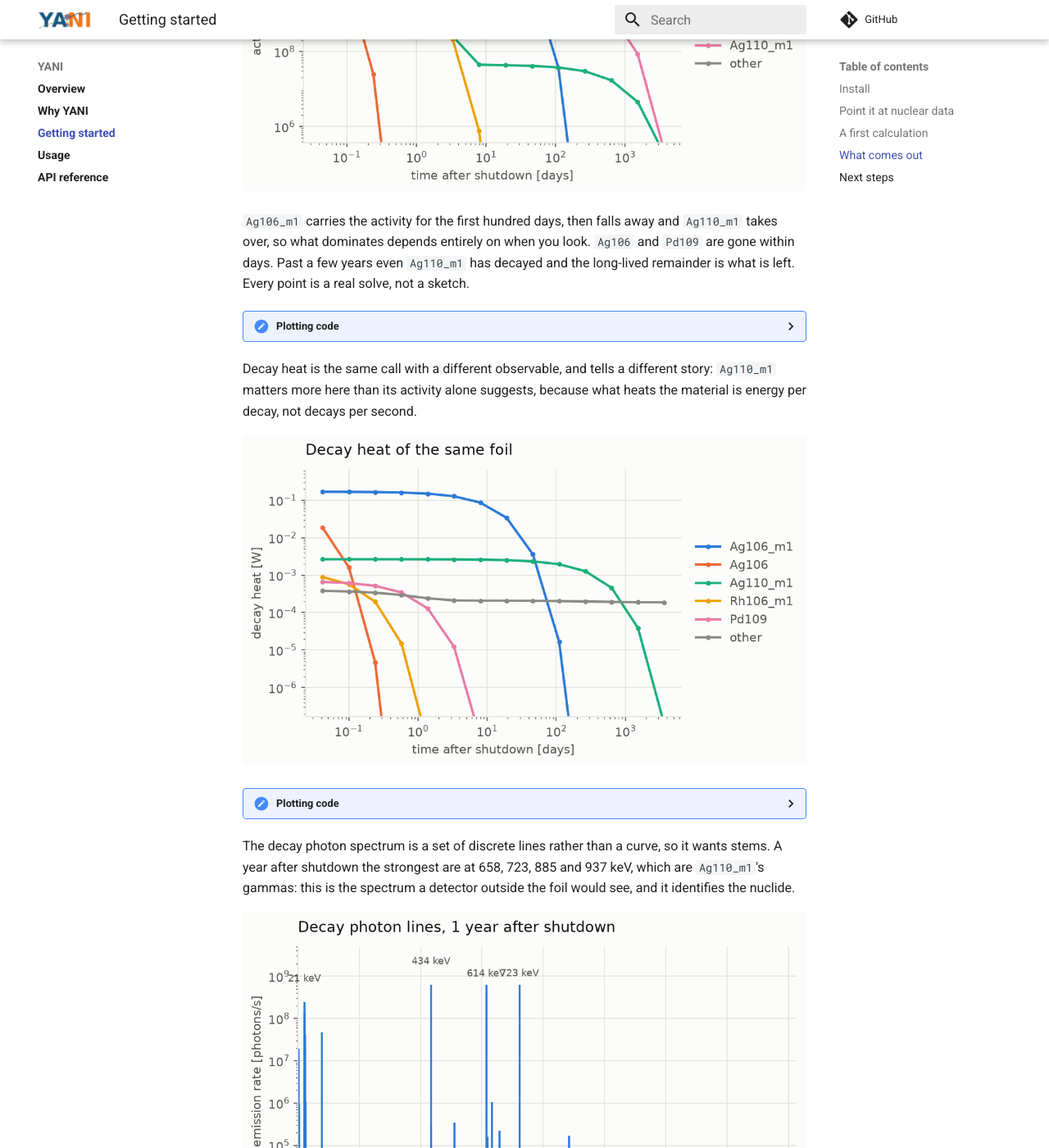
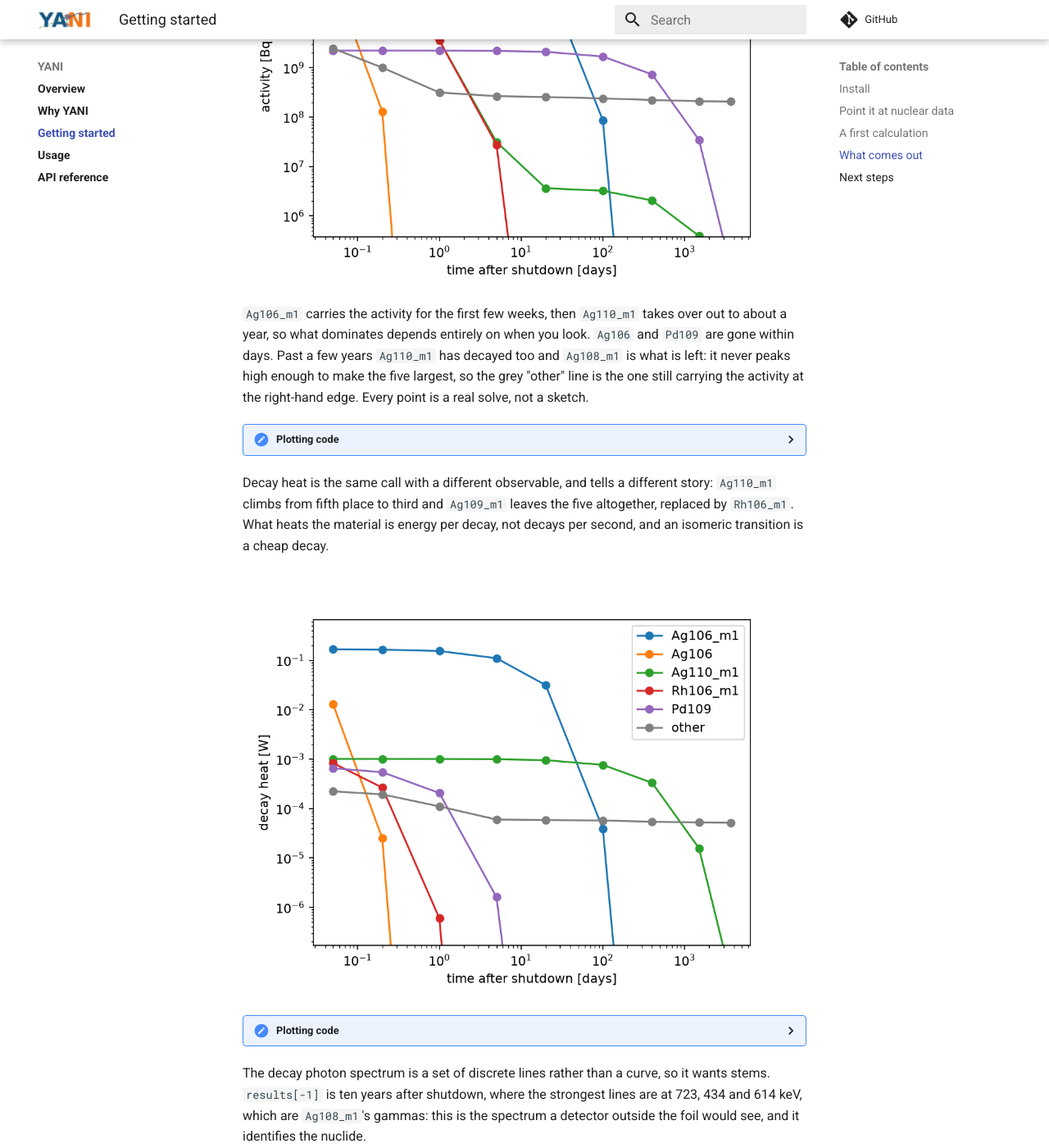
Before and after one commit to fusion-neutronics/yani, an MkDocs documentation site: the page built from docs/getting_started.md, in a window 1280 px wide and 1400 px high, scrolled down 2737 px. Shown: the whole window at 82% size. Built offline with MkDocs 1.6.1 and Material for MkDocs 9.7.7, drawn with Linux system fonts in a browser that asks for light colours; comment, search, counter and statistics services are not loaded.

Commit message:
Correct the plot section against a real solve, and redraw the figures
Every claim here was checked by running the documented example rather
than reasoning about it.

The photon paragraph was wrong about which timestep it described. It
said "a year after shutdown" and named Ag110_m1's 658/885/937 keV
gammas, but the snippet plots `results[-1]`, which is ten years out.
There Ag110_m1 has long decayed and the spectrum is Ag108_m1's, at 723,
434 and 614 keV. Measured identically in six consecutive runs.

The activity handover was also off: Ag106_m1 leads for the first few
weeks, not the first hundred days, and Ag110_m1 holds from there to
about a year. What follows is Ag108_m1, worth naming because it never
peaks high enough to enter the five largest, so at the right-hand edge
the grey "other" line is carrying essentially all of the activity. That
is confusing in a figure unless the text says so.

Decay heat differs from activity by more than emphasis: Ag109_m1 leaves
the top five entirely and Rh106_m1 replaces it, which is the sharper
illustration of energy per decay against decays per second.

The line count drops out of the comment. It is not a stable number, for
reasons in the PR.

Figures redrawn for the 100 day irradiation and the nine sample times.
They are matplotlib's default figure size now, 1036x777 against the
previous 1038x608, because the documented snippet passes no figsize and
the figure on the page should be what the code on the page produces.

```diff
--- a/docs/getting_started.md
+++ b/docs/getting_started.md
@@ -118,11 +118,12 @@ problem appears: which product dominates depends entirely on how long you wait.
 
 ![Activity of the foil, by nuclide, against cooling time](images/activity.png)
 
-`Ag106_m1` carries the activity for the first hundred days, then falls away and
-`Ag110_m1` takes over, so what dominates depends entirely on when you look.
-`Ag106` and `Pd109` are gone within days. Past a few years even `Ag110_m1` has
-decayed and the long-lived remainder is what is left. Every point is a real
-solve, not a sketch.
+`Ag106_m1` carries the activity for the first few weeks, then `Ag110_m1` takes
+over out to about a year, so what dominates depends entirely on when you look.
+`Ag106` and `Pd109` are gone within days. Past a few years `Ag110_m1` has
+decayed too and `Ag108_m1` is what is left: it never peaks high enough to make
+the five largest, so the grey "other" line is the one still carrying the
+activity at the right-hand edge. Every point is a real solve, not a sketch.
 
 <details>
 <summary>Plotting code</summary>
@@ -155,8 +156,9 @@ ax.legend()
 </details>
 
 Decay heat is the same call with a different observable, and tells a different
-story: `Ag110_m1` matters more here than its activity alone suggests, because
-what heats the material is energy per decay, not decays per second.
+story: `Ag110_m1` climbs from fifth place to third and `Ag109_m1` leaves the
+five altogether, replaced by `Rh106_m1`. What heats the material is energy per
+decay, not decays per second, and an isomeric transition is a cheap decay.
 
 ![Decay heat of the foil, by nuclide, against cooling time](images/decay_heat.png)
 
@@ -191,11 +193,11 @@ ax.legend()
 </details>
 
 The decay photon spectrum is a set of discrete lines rather than a curve, so it
-wants stems. A year after shutdown the strongest are at 658, 723, 885 and
-937 keV, which are `Ag110_m1`'s gammas: this is the spectrum a detector outside
-the foil would see, and it identifies the nuclide.
+wants stems. `results[-1]` is ten years after shutdown, where the strongest
+lines are at 723, 434 and 614 keV, which are `Ag108_m1`'s gammas: this is the
+spectrum a detector outside the foil would see, and it identifies the nuclide.
 
-![Decay photon line spectrum a year after shutdown](images/photon_spectrum.png)
+![Decay photon line spectrum ten years after shutdown](images/photon_spectrum.png)
 
 <details>
 <summary>Plotting code</summary>
```
Also changed, not shown: other parts of docs/getting_started.md (+2 -2 lines), docs/images/activity.png, docs/images/decay_heat.png, docs/images/photon_spectrum.png.
